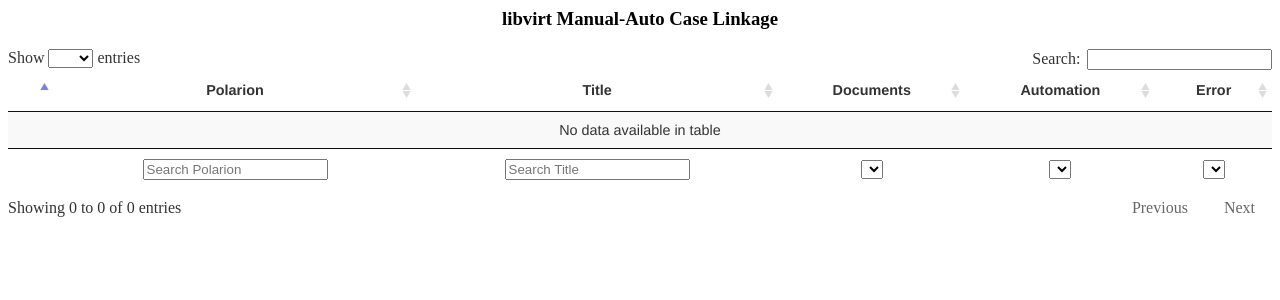
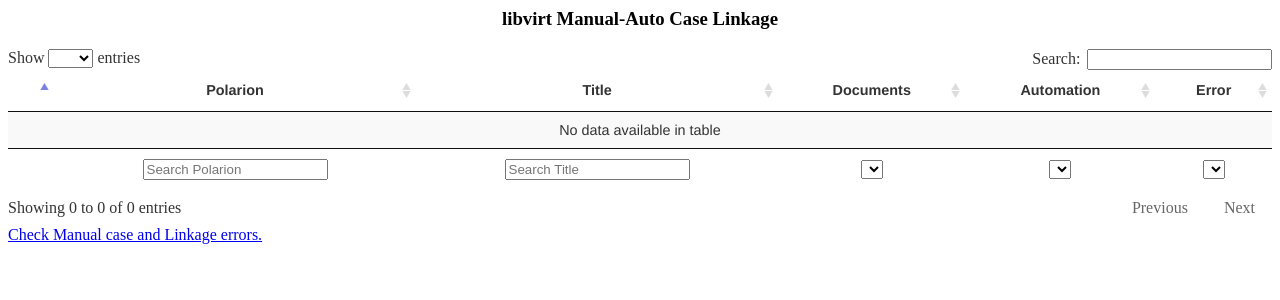
Before and after one commit to ryncsn/libvirt-dashboard, a Django app: page /caselink/ in a window 1280 px wide. Shown: the top 300 px of the page. Run offline with Django 3.2, Linux system fonts and the light colour scheme; data that the repository does not hold is empty; parts of the project's set-up code (start-up, migrations or seed data) failed here and were passed over; some libraries are stand-ins or nearby versions.

Commit message:
Add API to trigger error checking.
First we implement a whole db runtime error checking, partially error
checking comes later.

```diff
--- a/caselink/templates/caselink/a2m.html
+++ b/caselink/templates/caselink/a2m.html
@@ -125,5 +125,6 @@
         } );
         </script>
 		<script src="http://fabien-d.github.io/alertify.js/assets/js/lib/alertify/alertify.min.js"></script>
+        <a href='control?locked=true&trigger=autocase_error_check' target='_blank'>Check Autocase errors.</h3>
     </body>
 </html>
--- a/caselink/templates/caselink/index.html
+++ b/caselink/templates/caselink/index.html
@@ -191,5 +191,6 @@
         } );
         </script>
 		<script src="http://fabien-d.github.io/alertify.js/assets/js/lib/alertify/alertify.min.js"></script>
+        <a href='control?locked=true&trigger=manualcase_error_check&trigger=linkage_error_check' target='_blank'>Check Manual case and Linkage errors.</a>
     </body>
 </html>
--- a/caselink/urls.py
+++ b/caselink/urls.py
@@ -5,13 +5,14 @@ from . import views
 urlpatterns = [
     url(r'^$', views.index, name='index'),
     url(r'^a2m$', views.a2m, name='a2m'),
+    url(r'^control$', views.task_control, name='task_control'),
     url(r'^data$', views.data, name='data'),
     url(r'^manual/$', views.WorkItemList.as_view(), name='workitem'),
     url(r'^manual/(?P<pk>[a-zA-Z0-9\-]+)/$', views.WorkItemDetail.as_view(), name='workitem_detail'),
+    url(r'^manual/(?P<workitem>[a-zA-Z0-9\-\._]+)/link/$', views.WorkItemLinkageList.as_view(), name='workitem_link_list'),
+    url(r'^manual/(?P<workitem>[a-zA-Z0-9\-\._]+)/link/(?P<pattern>[a-zA-Z0-9\-\._]*)/$', views.WorkItemLinkageDetail.as_view(), name='workitem_link_detail'),
     url(r'^auto/$', views.AutoCaseList.as_view(), name='auto'),
     url(r'^auto/(?P<pk>[a-zA-Z0-9\-\._]+)/$', views.AutoCaseDetail.as_view(), name='auto_detail'),
     url(r'^link/$', views.LinkageList.as_view(), name='link'),
     url(r'^link/(?P<pk>[a-zA-Z0-9\-\._]+)/$', views.LinkageDetail.as_view(), name='link_detail'),
-    url(r'^manual/(?P<workitem>[a-zA-Z0-9\-\._]+)/link/$', views.WorkItemLinkageList.as_view(), name='workitem_link_list'),
-    url(r'^manual/(?P<workitem>[a-zA-Z0-9\-\._]+)/link/(?P<pattern>[a-zA-Z0-9\-\._]*)/$', views.WorkItemLinkageDetail.as_view(), name='workitem_link_detail'),
 ]
--- a/caselink/views.py
+++ b/caselink/views.py
@@ -7,6 +7,7 @@ from django.template import RequestContext, loader
 from django.forms.models import model_to_dict
 from django.core.exceptions import ObjectDoesNotExist
 from django.shortcuts import get_object_or_404
+from django.db import IntegrityError, OperationalError, transaction
 
 from .models import WorkItem, AutoCase, CaseLink, Error
 from .serializers import \
@@ -15,6 +16,9 @@ from rest_framework import generics
 from rest_framework.response import Response
 from rest_framework.views import APIView
 from rest_framework import status
+
+from.tasks import \
+        update_linkage_error, update_manualcase_error, update_autocase_error
 
 
 class WorkItemList(generics.ListCreateAPIView):
@@ -75,6 +79,7 @@ class WorkItemLinkageList(APIView):
             return Response(serializer.data, status=status.HTTP_201_CREATED)
         return Response(serializer.errors, status=status.HTTP_400_BAD_REQUEST)
 
+
 class WorkItemLinkageDetail(APIView):
     """
     Retrieve, update or delete a caselink instance of a workitem.
@@ -119,6 +124,32 @@ def index(request):
     template = loader.get_template('caselink/index.html')
     context = RequestContext(request, {})
     return HttpResponse(template.render(context))
+
+
+def task_control(request):
+
+    def depatch(task_to_trigger):
+        try:
+            if 'linkage_error_check' in task_to_trigger:
+                update_linkage_error()
+            if 'autocase_error_check' in task_to_trigger:
+                update_autocase_error()
+            if 'manualcase_error_check' in task_to_trigger:
+                update_manualcase_error()
+        except OperationalError:
+            return JsonResponse({'message': 'DB Locked'})
+        except IntegrityError:
+            return JsonResponse({'message': 'Integrity Check Failed'})
+        return JsonResponse({'message': 'done'})
+
+    task_to_trigger = request.GET.getlist('trigger', [])
+    locked = True if request.GET.get('locked', 'false') == 'true' else False
+
+    if locked:
+        with transaction.atomic():
+            return depatch(task_to_trigger)
+    else:
+        return depatch(task_to_trigger)
 
 
 def data(request):
```
